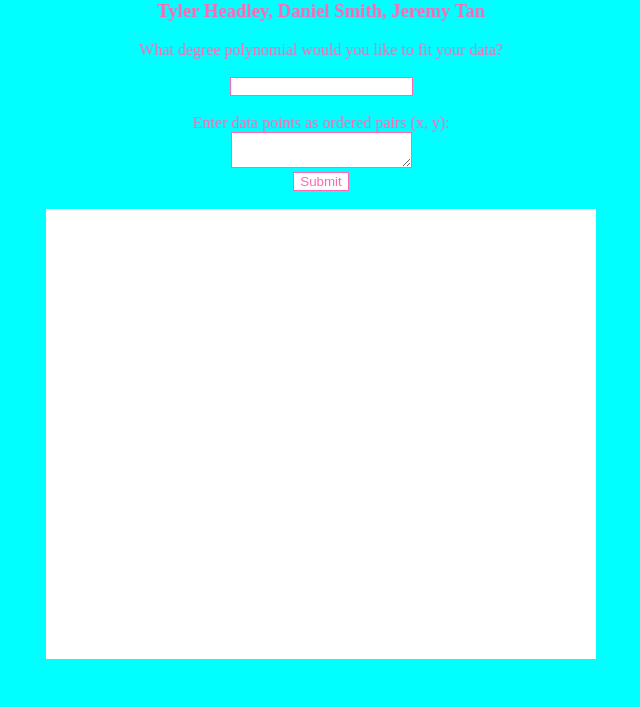
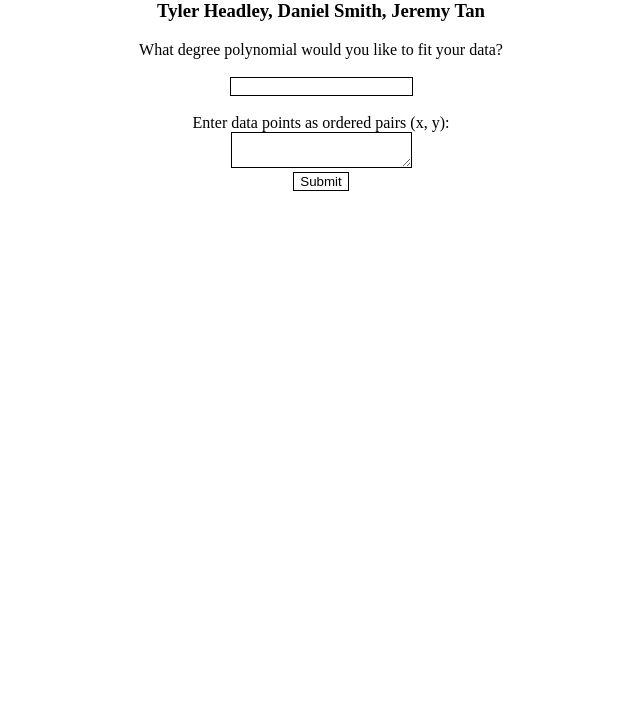
Before and after one commit to tylerheadley/Regression-Calculator, a plain HTML site: page index.html in a window 1280 px wide. Shown: the part 93-800 px from the top of the page, without its empty margins (319-959 px from the left). Drawn offline with nearby package versions, Linux system fonts and the light colour scheme.

Commit message:
Update styles.css

```diff
--- a/styles.css
+++ b/styles.css
@@ -3,13 +3,13 @@
 h1, h2, h3 {
     text-align: center;
     font-family : Avenir Black ;
-    color: #FF69B4;
+    color: black;
     border: 0;
     margin: 1px;
 }
 
 body {
-    background-color: rgb(00, 255, 255);
+    background-color: white;
 }
 
 #graph-container {
@@ -17,6 +17,7 @@ body {
     height: 450px;
     background-color: white;
     display: grid;
+    border: 1px black
   }
 
   svg {
@@ -27,7 +28,7 @@ body {
 #form, #equation {
     text-align: center;
     font-family : Avenir Black ;
-    color: #FF69B4;
+    color: black;
 }
 
 #deg {
@@ -36,9 +37,9 @@ body {
 }
 
 input, textarea, button {
-    border: 1px solid #FF69B4;
+    border: 1px solid black;
     background-color: white;
-    color: #FF69B4;
+    color: black;
 }
 
 button:hover {
```
